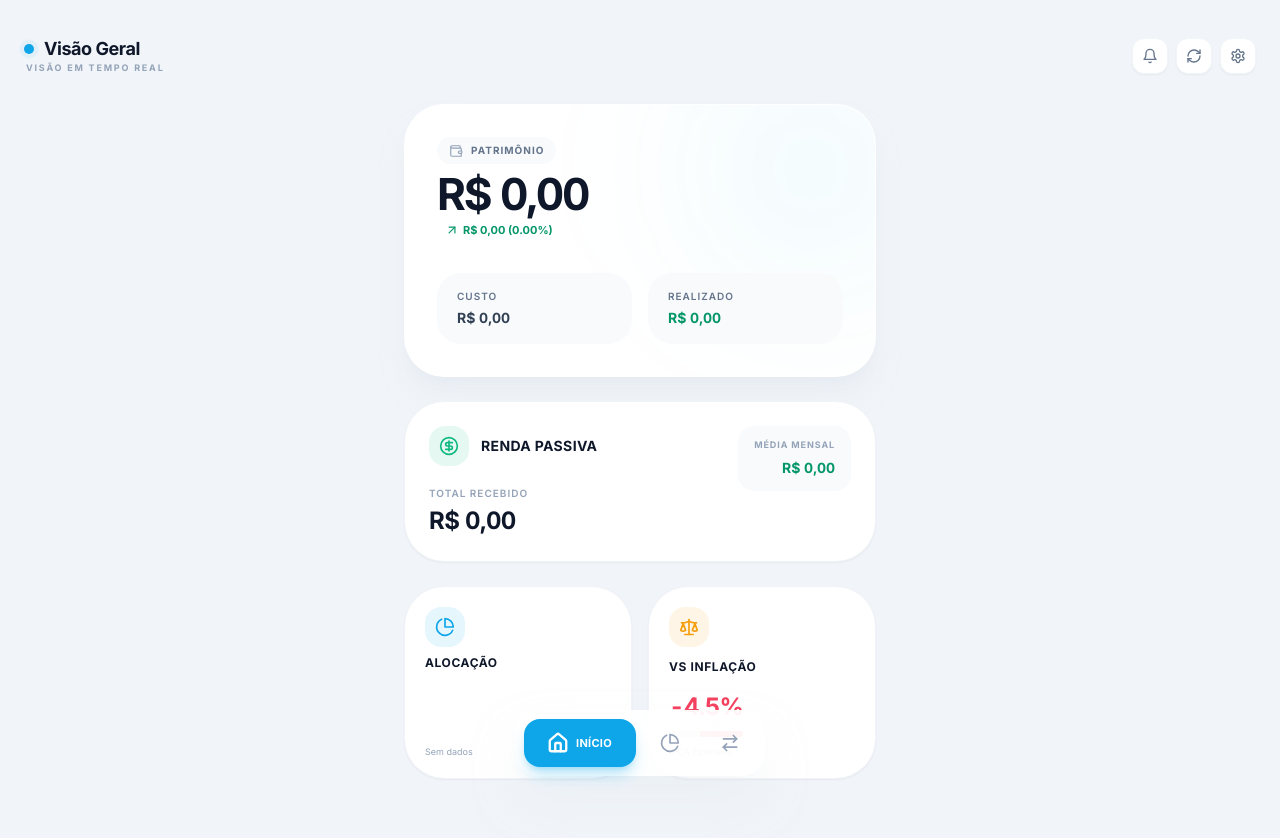
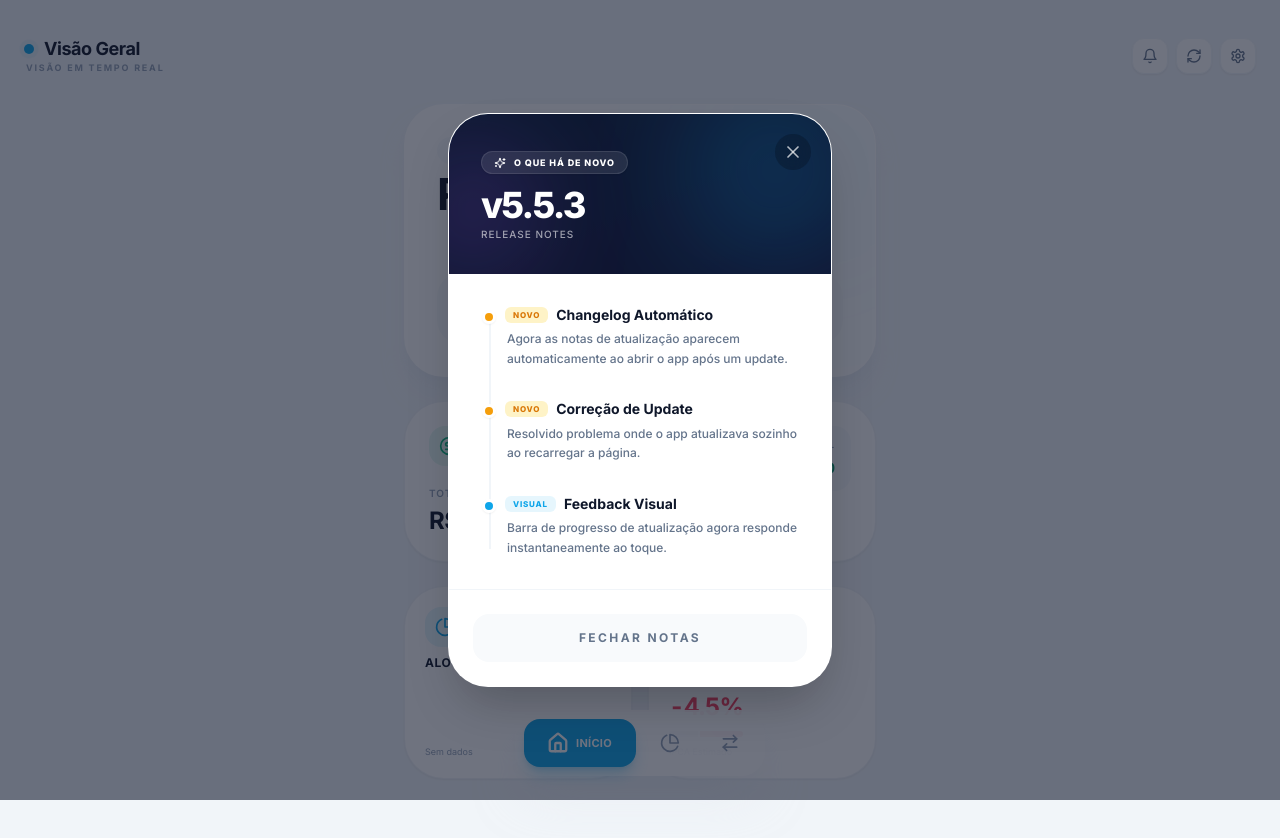
Before and after one commit to rafaelgabassi07-tech/CarteiraFIIs, a React (Vite) app: page / in a window 1280 px wide. Shown: the top 838 px of the page. Built offline with nearby package versions, Linux system fonts and the light colour scheme.

Commit message:
feat: Auto-show changelog on update
Display the release notes automatically when the app version changes. This improves user experience by immediately informing them about what's new.

Also updates the app version in multiple locations for consistency.

```diff
--- a/App.tsx
+++ b/App.tsx
@@ -11,7 +11,7 @@ import { getQuotes } from './services/brapiService';
 import { fetchUnifiedMarketData } from './services/geminiService';
 import { CheckCircle2, DownloadCloud, AlertCircle, Loader2, Info } from 'lucide-react';
 
-const APP_VERSION = '5.5.2';
+const APP_VERSION = '5.5.3';
 
 const STORAGE_KEYS = {
   TXS: 'investfiis_v4_transactions',
@@ -252,7 +252,10 @@ const App: React.FC = () => {
      if (compareVersions(APP_VERSION, lastSeen) > 0) {
          localStorage.setItem(STORAGE_KEYS.LAST_SEEN_VERSION, APP_VERSION);
          fetch(`./version.json?t=${Date.now()}`).then(r => r.json()).then(data => {
-             if (data.version === APP_VERSION) setReleaseNotes(data.notes || []);
+             if (data.version === APP_VERSION) {
+                 setReleaseNotes(data.notes || []);
+                 setShowChangelog(true); // Exibe o Changelog automaticamente
+             }
          }).catch(() => {});
      }
   }, [checkForUpdates]);
--- a/index.html
+++ b/index.html
@@ -5,7 +5,7 @@
   <head>
     <meta charset="UTF-8" />
     <meta name="viewport" content="width=device-width, initial-scale=1.0, maximum-scale=1.0, user-scalable=no, viewport-fit=cover" />
-    <meta name="app-version" content="5.5.2" />
+    <meta name="app-version" content="5.5.3" />
     <meta http-equiv="Cache-Control" content="no-cache, no-store, must-revalidate" />
     <meta http-equiv="Pragma" content="no-cache" />
     <meta http-equiv="Expires" content="0" />
--- a/public/sw.js
+++ b/public/sw.js
@@ -1,6 +1,6 @@
 
 
-const CACHE_NAME = 'investfiis-ultra-v5.5.2';
+const CACHE_NAME = 'investfiis-ultra-v5.5.3';
 
 const ASSETS_TO_CACHE = [
   './',
--- a/public/version.json
+++ b/public/version.json
@@ -1,9 +1,14 @@
 
 
 {
-  "version": "5.5.2",
+  "version": "5.5.3",
   "date": "2025-05-26",
   "notes": [
+    {
+      "type": "feat",
+      "title": "Changelog Automático",
+      "desc": "Agora as notas de atualização aparecem automaticamente ao abrir o app após um update."
+    },
     {
       "type": "feat",
       "title": "Correção de Update",
@@ -13,11 +18,6 @@
       "type": "ui",
       "title": "Feedback Visual",
       "desc": "Barra de progresso de atualização agora responde instantaneamente ao toque."
-    },
-    {
-      "type": "ui",
-      "title": "Visual Proventos",
-      "desc": "Redesign completo do modal de proventos com gráficos de evolução de 12 meses."
     }
   ]
 }
```
